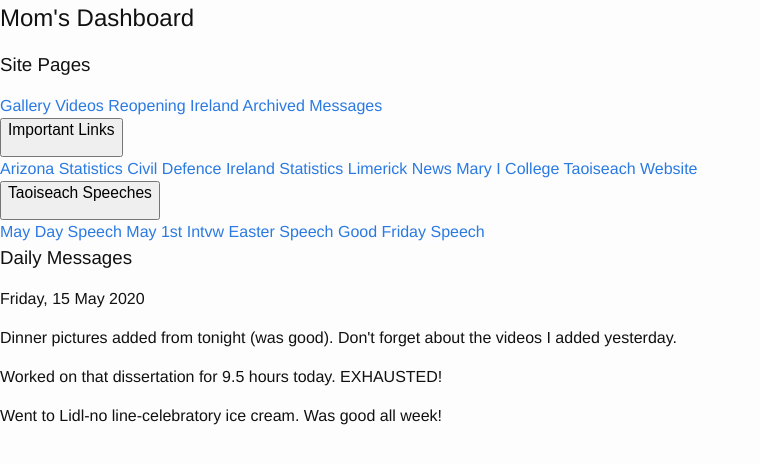
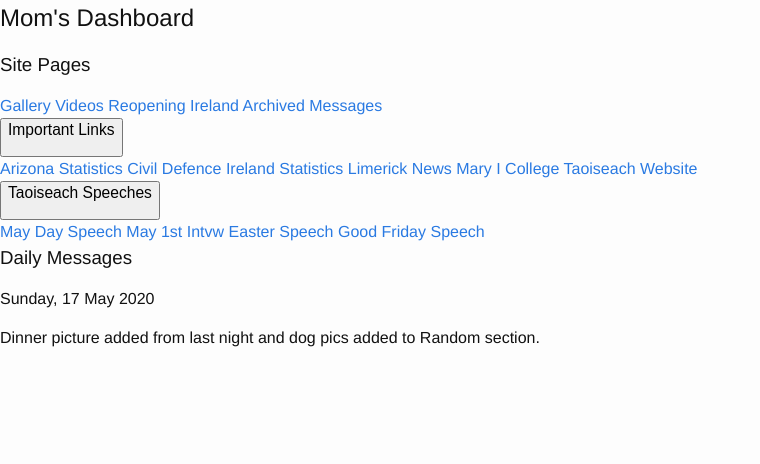
Before and after one commit to Verucassaults/Moms-Dashboard.io, a Jekyll site: the page index.html, which Jekyll copies as it is, in a window 1280 px wide. Shown: the top 464 px of the page, without its empty margins (0-760 px from the left). Built offline with Jekyll 4.4.1, drawn with Linux system fonts in a browser that asks for light colours.

Commit message:
daily update

```diff
--- a/index.html
+++ b/index.html
@@ -49,10 +49,8 @@
         <!-- Page content -->
         <div class="main">
             <h3>Daily Messages</h3>
-            <h4>Friday, 15 May 2020</h4>
-            <p>Dinner pictures added from tonight (was good). Don't forget about the videos I added yesterday.</p>
-            <p>Worked on that dissertation for 9.5 hours today. EXHAUSTED!</p>
-            <p>Went to Lidl-no line-celebratory ice cream. Was good all week!</p>
+            <h4>Sunday, 17 May 2020</h4>
+            <p>Dinner picture added from last night and dog pics added to Random section.</p>
         </div>
     </main>
     <footer>
```
Also changed, not shown: Moms_Gallery.html (+9 -0 lines), archived_messages.html (+7 -0 lines), images/Gizmo Groomed.jpg (added), images/Hagrid Groomed.jpg (added), 1 other file.
